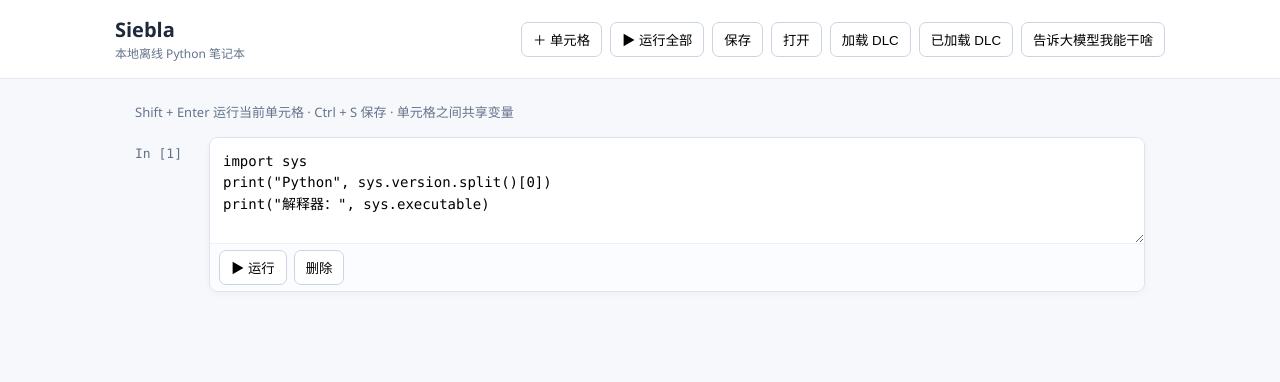
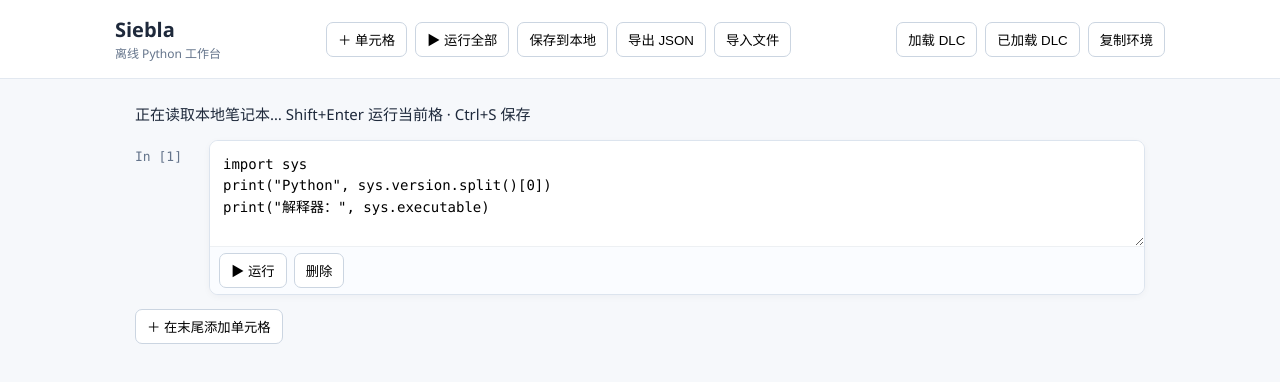
Before and after one commit to gniqeh/Siebla, a plain HTML site: page index.html in a window 1280 px wide. Drawn offline with Linux system fonts and the light colour scheme.

Commit message:
Refresh browser notebook toolbar and local-save UI

```diff
--- a/index.html
+++ b/index.html
@@ -1,5 +1,41 @@
 <!doctype html>
-<html lang="zh-CN"><head><meta charset="utf-8"><meta name="viewport" content="width=device-width, initial-scale=1"><title>Siebla · 离线 Python</title><link rel="stylesheet" href="/style.css"></head>
-<body><header><div><strong>Siebla</strong><small>本地离线 Python 笔记本</small></div><nav><button id="add">＋ 单元格</button><button id="all">▶ 运行全部</button><button id="save">保存</button><button id="load">打开</button><button id="dlc">加载 DLC</button><button id="dlc-list">已加载 DLC</button><button id="ai-capabilities">告诉大模型我能干啥</button><input id="dlc-file" type="file" accept=".zip" hidden><input id="file" type="file" accept=".json,.ipynb" hidden></nav></header>
-<main><p class="hint">Shift + Enter 运行当前单元格 · Ctrl + S 保存 · 单元格之间共享变量</p><div id="cells"></div></main>
-<script src="/app.js"></script></body></html>
+<html lang="zh-CN">
+<head>
+<meta charset="utf-8">
+<meta name="viewport" content="width=device-width,initial-scale=1">
+<title>Siebla · 离线 Python 工作台</title>
+<link rel="stylesheet" href="/style.css">
+</head>
+<body>
+<header class="topbar">
+  <div class="brand"><strong>Siebla</strong><small>离线 Python 工作台</small></div>
+  <nav class="toolbar" aria-label="笔记本操作">
+    <button id="add" class="primary">＋ 单元格</button>
+    <button id="all">▶ 运行全部</button>
+    <button id="save">保存到本地</button>
+    <button id="export">导出 JSON</button>
+    <button id="load">导入文件</button>
+    <input id="file" type="file" accept=".json,.ipynb" hidden>
+  </nav>
+  <nav class="toolbar secondary" aria-label="扩展和环境">
+    <button id="dlc">加载 DLC</button>
+    <button id="dlc-list">已加载 DLC</button>
+    <button id="ai-capabilities">复制环境</button>
+  </nav>
+</header>
+<main>
+  <div class="contextbar">
+    <span id="save-state" role="status" aria-live="polite">正在读取本地笔记本…</span>
+    <span id="run-state">Shift+Enter 运行当前格 · Ctrl+S 保存</span>
+  </div>
+  <div id="cells" aria-label="代码单元格"></div>
+  <div class="bottom-actions"><button id="add-bottom">＋ 在末尾添加单元格</button></div>
+</main>
+<dialog id="info-dialog" aria-labelledby="info-title">
+  <div class="dialog-top"><strong id="info-title">信息</strong><button id="info-close">关闭</button></div>
+  <div id="info-content"></div>
+  <div class="dialog-actions"><button id="info-copy">复制全部</button></div>
+</dialog>
+<script src="/app.js"></script>
+</body>
+</html>
```
